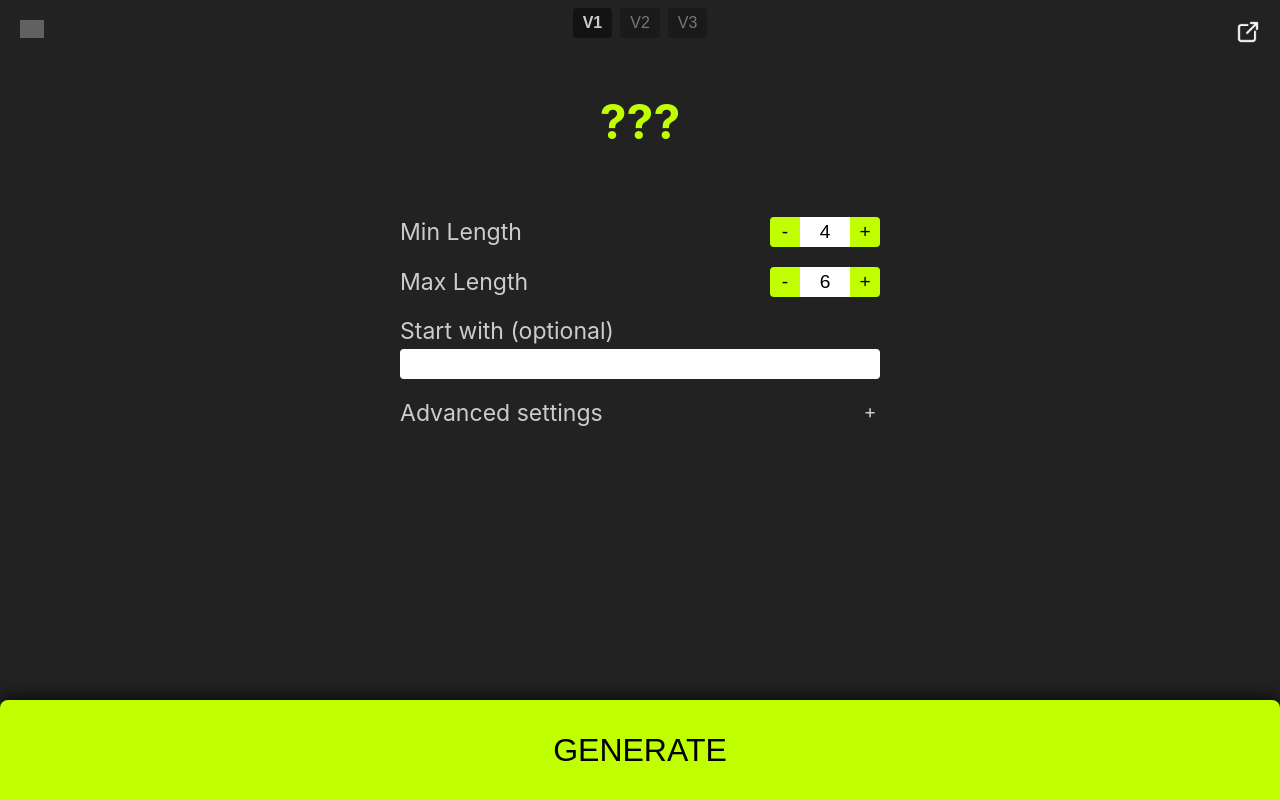
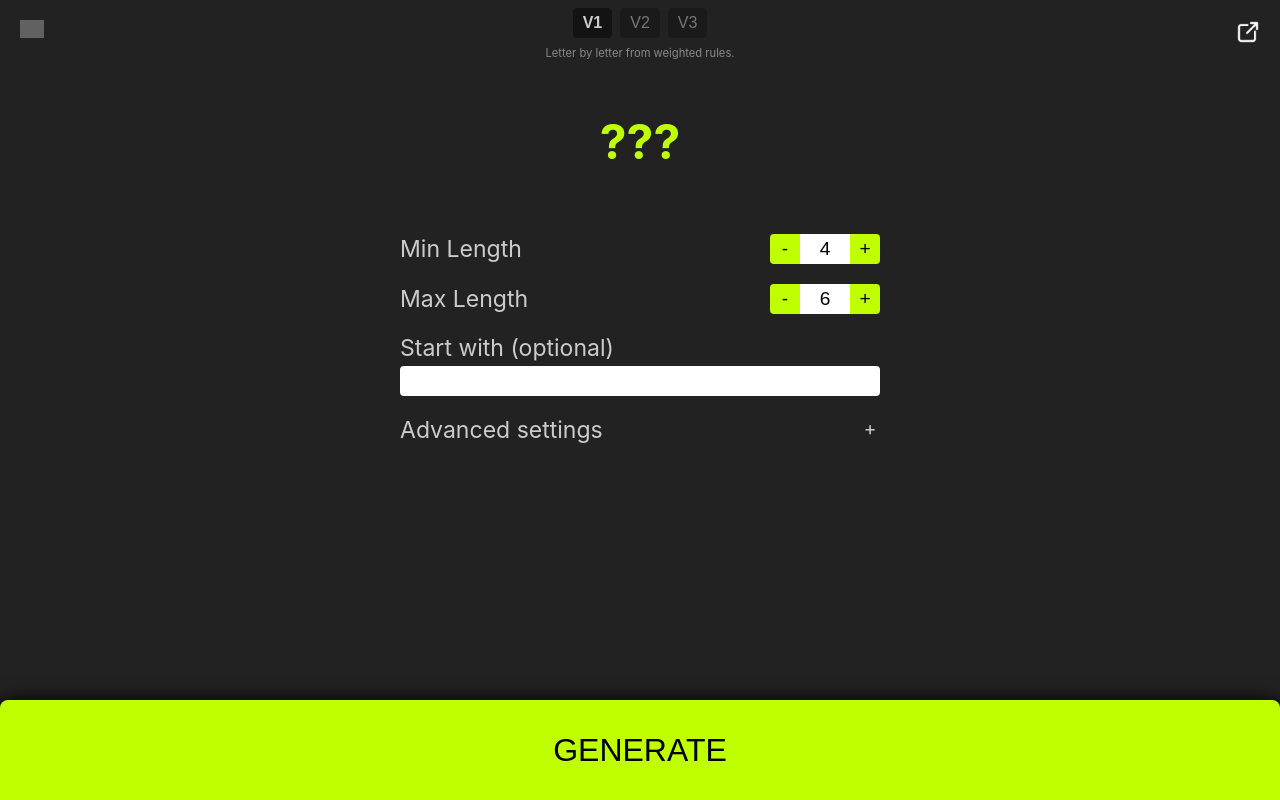
Before and after one commit to 3damp/random-name-generator, a React (Vite) app: page / in a window 1280 px wide. Built offline with nearby package versions, Linux system fonts and the light colour scheme; grey boxes are pictures that could not be loaded.

Commit message:
add Version descriptions

```diff
--- a/src/App.tsx
+++ b/src/App.tsx
@@ -5,9 +5,21 @@ import NameGeneratorV2 from "./NameGeneratorV2"
 import NameGeneratorV3 from "./NameGeneratorV3"
 
 const GENERATOR_VERSIONS = {
-    V1: NameGenerator,
-    V2: NameGeneratorV2,
-    V3: NameGeneratorV3,
+    V1: {
+        component: NameGenerator,
+        description:
+            "Letter by letter from weighted rules.",
+    },
+    V2: {
+        component: NameGeneratorV2,
+        description:
+            "Creates syllables from weighted consonant and vowel pools.",
+    },
+    V3: {
+        component: NameGeneratorV3,
+        description:
+            "Learns patterns from sample names (Markov chain).",
+    },
 }
 
 type GeneratorVersion = keyof typeof GENERATOR_VERSIONS
@@ -35,7 +47,8 @@ function App() {
         color: "inherit",
     })
 
-    const SelectedNameGenerator = GENERATOR_VERSIONS[selectedVersion]
+    const SelectedNameGenerator =
+        GENERATOR_VERSIONS[selectedVersion].component
 
     return (
         <div
@@ -68,6 +81,21 @@ function App() {
                     ),
                 )}
             </div>
+            <p
+                style={{
+                    margin: 0,
+                    padding: "0 8px 8px",
+                    textAlign: "center",
+                    fontSize: "0.7em",
+                    opacity: 0.6,
+                    whiteSpace: "nowrap",
+                    overflow: "hidden",
+                    textOverflow: "ellipsis",
+                    flexShrink: 0,
+                }}
+            >
+                {GENERATOR_VERSIONS[selectedVersion].description}
+            </p>
             <div style={{ flex: 1, minHeight: 0 }}>
                 <SelectedNameGenerator />
             </div>
```
